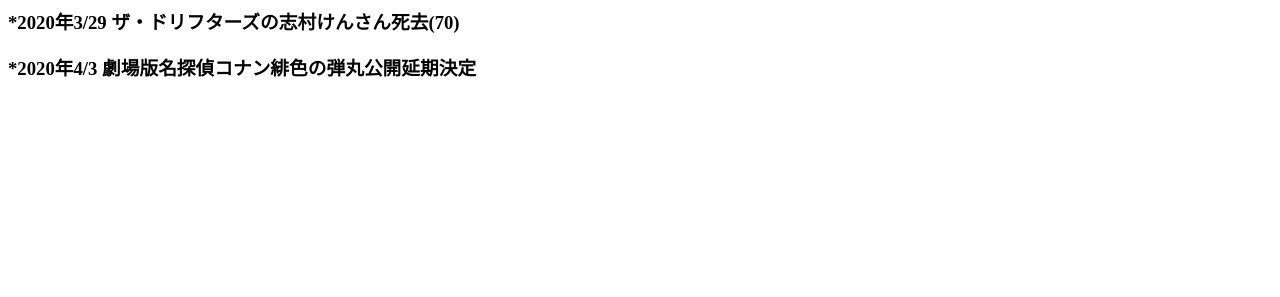
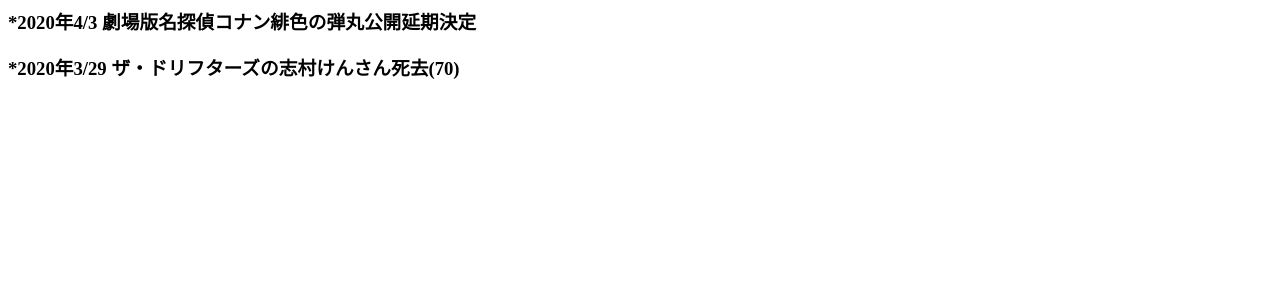
Before and after one commit to tanukichi5000/kyuuridekensaku, a plain HTML site: page index.html in a window 1280 px wide. Shown: the part 503-800 px from the top of the page. Drawn offline with Linux system fonts and the light colour scheme.

Commit message:
Update index.html

```diff
--- a/index.html
+++ b/index.html
@@ -5,8 +5,8 @@
 <h1>提供：Yahoo! JAPAN</h1></fieldset><input type="hidden" name="fr" value="top_ga1_sa"><input type="hidden" name="ei" value="UTF-8"><input type="hidden" name="ts" value=""><input type="hidden" name="aq" value="-1"><input type="hidden" name="oq" value=""><input type="hidden" name="at" value=""><input type="hidden" name="ai" value=""></form>
 
     <h1>＊ニュース＊
-</h1><h3>*2020年3/29 ザ・ドリフターズの志村けんさん死去(70)
-</h3><h3>*2020年4/3 劇場版名探偵コナン緋色の弾丸公開延期決定
+</h1><h3>*2020年4/3 劇場版名探偵コナン緋色の弾丸公開延期決定
+</h3><h3>*2020年3/29 ザ・ドリフターズの志村けんさん死去(70)
 
 
 
```
